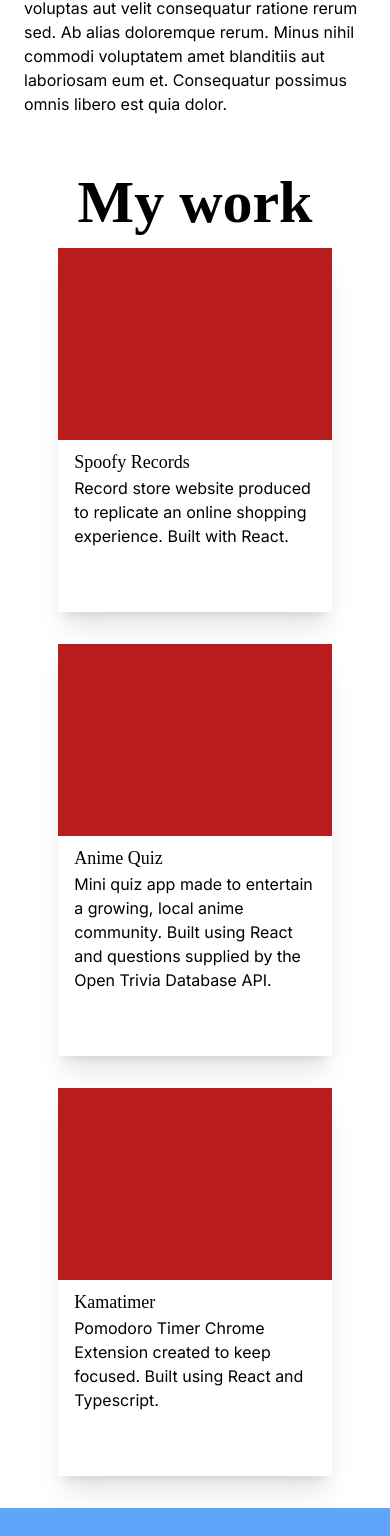
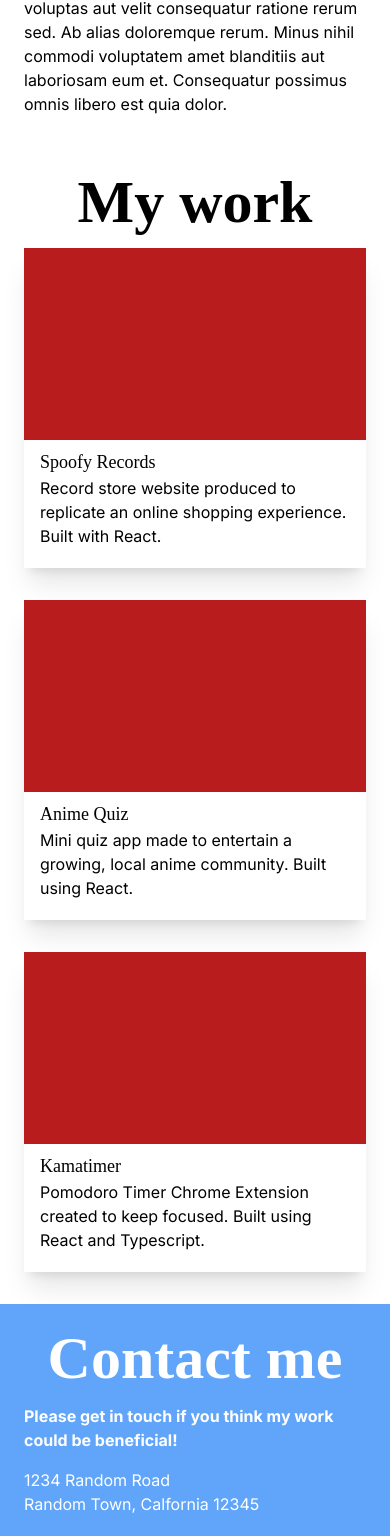
Before and after one commit to IanLuong/ianluong.github.io, a JavaScript app: page / in a window 390 px wide. Shown: the part 1292-2828 px from the top of the page. Built offline with nearby package versions, Linux system fonts and the light colour scheme; the HTML template or start-up script is replaced by a standard one; a web font is replaced by a local one.

Commit message:
Amend responsive style changes

```diff
--- a/src/components/Footer.js
+++ b/src/components/Footer.js
@@ -10,6 +10,7 @@ import footerPortrait from "../img/pexels-enes-bayraktar-11306305.jpg"
 export default function Footer() {
   return (
     <footer className="md:flex md:justify-around bg-blue-400">
+      <div className="md:flex md:w-1/2">
         <div class="font-inter flex flex-col p-6 gap-4 md:justify-center">
           <h1 class="font-ibarra text-white font-semibold self-center text-6xl md:self-start">
             Contact me
@@ -26,21 +27,46 @@ export default function Footer() {
             <p class="text-white">ianluongcodes@gmail.com</p>
           </div>
           <div class="flex gap-4 items-center self-center md:self-start">
-          <a href="https://www.linkedin.com/in/ianluong/" target="_blank" className="hover:text-white focus:text-white" rel="noreferrer">
+            <a
+              href="https://www.linkedin.com/in/ianluong/"
+              target="_blank"
+              className="hover:text-white focus:text-white"
+              rel="noreferrer"
+            >
               <FontAwesomeIcon icon={faLinkedin} size="3x" />
             </a>
-          <a href="https://www.instagram.com/ian__luong/" target="_blank" className="hover:text-white focus:text-white" rel="noreferrer">
+            <a
+              href="https://www.instagram.com/ian__luong/"
+              target="_blank"
+              className="hover:text-white focus:text-white"
+              rel="noreferrer"
+            >
               <FontAwesomeIcon icon={faInstagram} size="3x" />
             </a>
-          <a href="https://github.com/IanLuong" target="_blank" className="hover:text-white focus:text-white" rel="noreferrer">
+            <a
+              href="https://github.com/IanLuong"
+              target="_blank"
+              className="hover:text-white focus:text-white"
+              rel="noreferrer"
+            >
               <FontAwesomeIcon icon={faGithub} size="3x" />
             </a>
-          <a href="mailto:ianluongcodes@gmail.com" target="_blank" className="hover:text-white focus:text-white" rel="noreferrer">
+            <a
+              href="mailto:ianluongcodes@gmail.com"
+              target="_blank"
+              className="hover:text-white focus:text-white"
+              rel="noreferrer"
+            >
               <FontAwesomeIcon icon={faEnvelope} size="3x" />
             </a>
           </div>
         </div>
-      <img className="md:w-1/2 md:p-8" src={footerPortrait} alt="Cute sleeping cat" />
+        <img
+          className="md:max-w-2xl md:w-1/2 md:py-16 md:px-4"
+          src={footerPortrait}
+          alt="Cute sleeping cat"
+        />
+      </div>
     </footer>
   );
 }
--- a/src/components/Project.js
+++ b/src/components/Project.js
@@ -6,23 +6,31 @@ import { FontAwesomeIcon } from "@fortawesome/react-fontawesome";
 export default function Project(props) {
     const {title, desc, imgPath, repoPath, sourcePath} = props
     return (
-        <div className="w-full max-w-lg shadow-xl justify-self-center">
-            {imgPath ? <img className="w-full h-48" src={imgPath} alt=""/> : <div className="w-full h-48 bg-red-700"></div>}
+      <div className="w-full max-w-lg max-h-80 shadow-xl justify-self-center">
+        {imgPath ? (
+          <img className="w-full h-48" src={imgPath} alt="" />
+        ) : (
+          <div className="w-full h-48 bg-red-700"></div>
+        )}
 
         <div className="px-4 pt-2 pb-16">
           <div className="flex items-center">
             <h2 className="font-ibarra text-lg mr-auto">{title}</h2>
             <div className="flex gap-4">
-                        {repoPath && <a href={repoPath}>
-                            <FontAwesomeIcon icon={faGithub} size='lg'/>
-                        </a>}
-                        {sourcePath && <a href={sourcePath}>
-                            <FontAwesomeIcon icon={faUpRightFromSquare} size='lg'/>
-                        </a>}
+              {repoPath && (
+                <a href={repoPath}>
+                  <FontAwesomeIcon icon={faGithub} size="lg" />
+                </a>
+              )}
+              {sourcePath && (
+                <a href={sourcePath}>
+                  <FontAwesomeIcon icon={faUpRightFromSquare} size="lg" />
+                </a>
+              )}
             </div>
           </div>
           <p className="font-inter">{desc}</p>
         </div>
       </div>
-    )
+    );
 }
--- a/src/components/Projects.js
+++ b/src/components/Projects.js
@@ -3,17 +3,22 @@ import Project from "./Project";
 export default function Projects() {
 
 return (
-  <section>
-    <div className="flex flex-col items-center px-6 py-8 gap-4">
-      <h1 className="font-ibarra font-semibold self-center text-6xl">
-        My work
-      </h1>
+  <section className="flex flex-col items-center px-6 py-8 gap-4">
+    <h1 className="font-ibarra font-semibold self-center text-6xl">My work</h1>
 
-      <div className="flex flex-col gap-8 w-4/5 md:grid md:grid-cols-2">
-        <Project title="Spoofy Records" desc="Record store website produced to replicate an online shopping experience. Built with React." />
-        <Project title="Anime Quiz" desc="Mini quiz app made to entertain a growing, local anime community. Built using React and questions supplied by the Open Trivia Database API." />
-        <Project title="Kamatimer" desc="Pomodoro Timer Chrome Extension created to keep focused. Built using React and Typescript." />
-      </div>
+    <div className="flex flex-col gap-8 w-full items-center md:grid md:grid-cols-2">
+      <Project
+        title="Spoofy Records"
+        desc="Record store website produced to replicate an online shopping experience. Built with React."
+      />
+      <Project
+        title="Anime Quiz"
+        desc="Mini quiz app made to entertain a growing, local anime community. Built using React."
+      />
+      <Project
+        title="Kamatimer"
+        desc="Pomodoro Timer Chrome Extension created to keep focused. Built using React and Typescript."
+      />
     </div>
   </section>
 );
```
Lines whose indentation alone changed are shown as unchanged.
